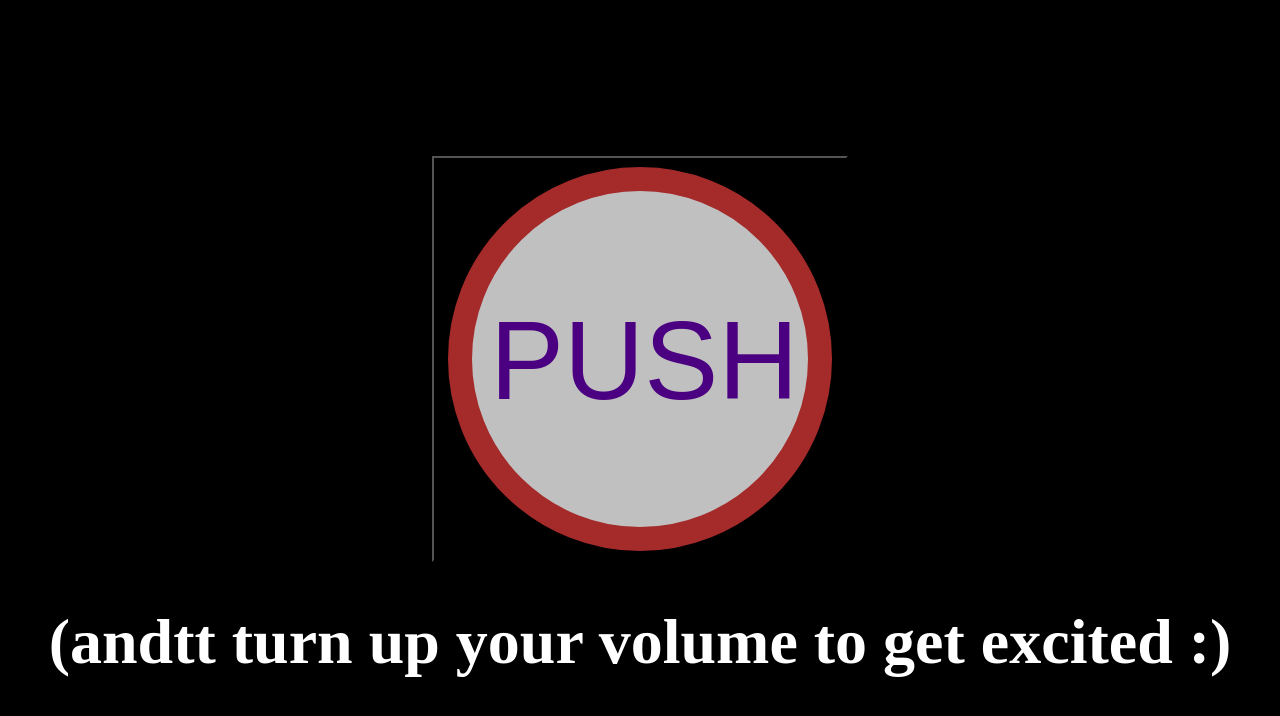
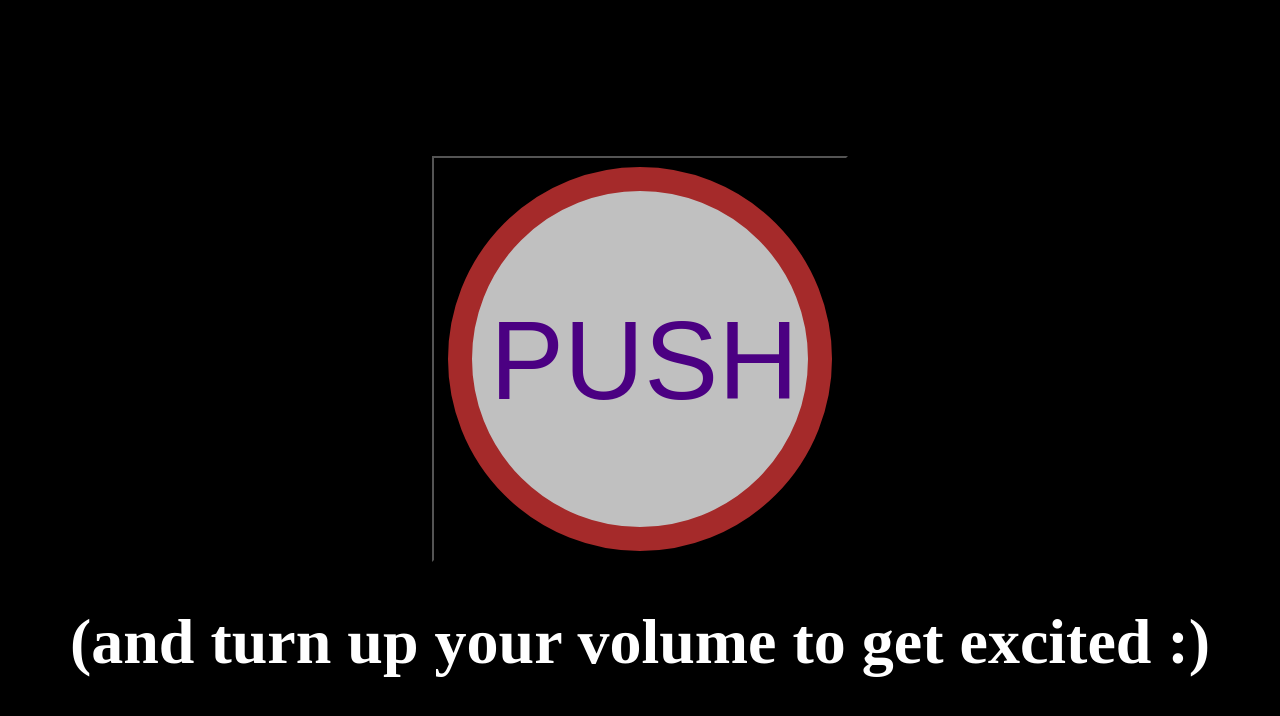
Before and after one commit to EmilioLem/Time, a plain HTML site: page index.html in a window 1280 px wide. Drawn offline with Linux system fonts and the light colour scheme.

Commit message:
Update index.html

```diff
--- a/index.html
+++ b/index.html
@@ -43,7 +43,7 @@
         </svg>
       </button>
       <br>
-      <h1>(andtt turn up your volume to get excited :)</h1>
+      <h1>(and turn up your volume to get excited :)</h1>
     </main>
 
 
```
